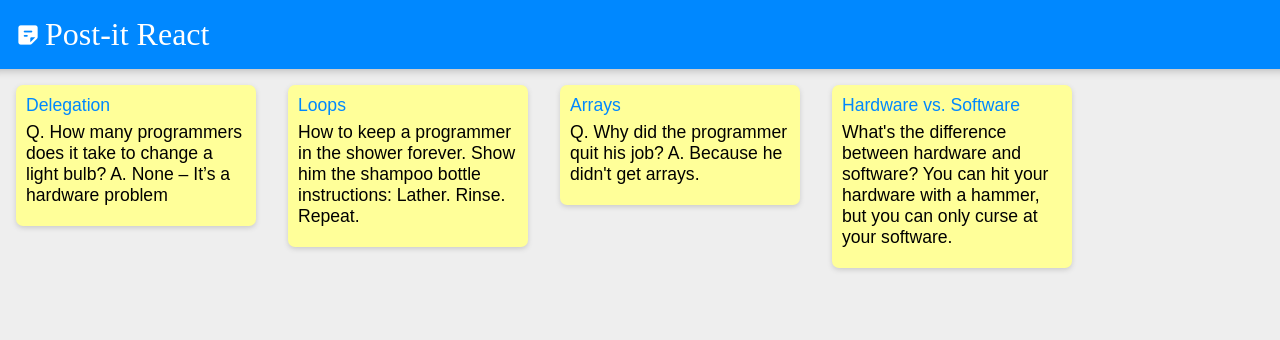
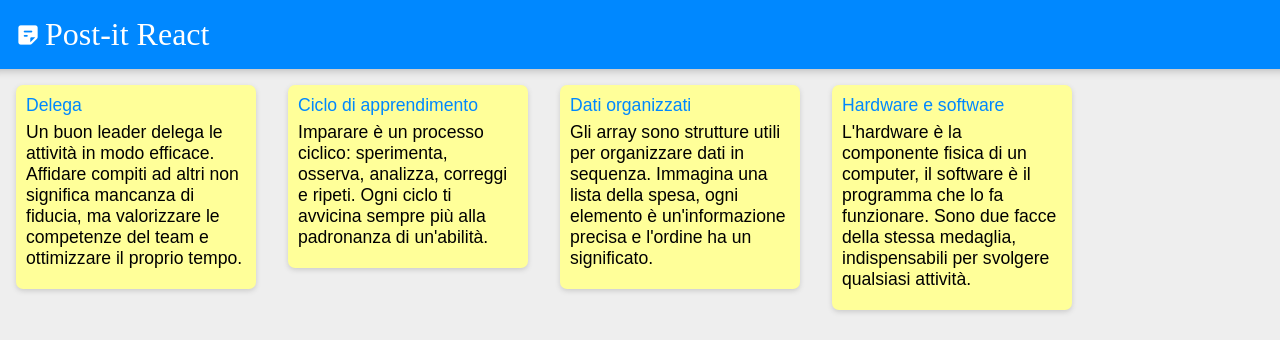
Before and after one commit to Devfrank94/post-it-react, a React (Create React App) app: page / in a window 1280 px wide. Shown: the top 340 px of the page. Built offline with nearby package versions, Linux system fonts and the light colour scheme; a web font is replaced by a local one.

Commit message:
add new info json

```diff
--- a/src/notes.js
+++ b/src/notes.js
@@ -1,28 +1,24 @@
 const notes = [
   {
-    key: 1,
-    title: "Delegation",
-    content:
-      "Q. How many programmers does it take to change a light bulb? A. None – It’s a hardware problem"
+    "key": 1,
+    "title": "Delega",
+    "content": "Un buon leader delega le attività in modo efficace. Affidare compiti ad altri non significa mancanza di fiducia, ma valorizzare le competenze del team e ottimizzare il proprio tempo."
   },
   {
-    key: 2,
-    title: "Loops",
-    content:
-      "How to keep a programmer in the shower forever. Show him the shampoo bottle instructions: Lather. Rinse. Repeat."
+    "key": 2,
+    "title": "Ciclo di apprendimento",
+    "content": "Imparare è un processo ciclico: sperimenta, osserva, analizza, correggi e ripeti. Ogni ciclo ti avvicina sempre più alla padronanza di un'abilità."
   },
   {
-    key: 3,
-    title: "Arrays",
-    content:
-      "Q. Why did the programmer quit his job? A. Because he didn't get arrays."
+    "key": 3,
+    "title": "Dati organizzati",
+    "content": "Gli array sono strutture utili per organizzare dati in sequenza. Immagina una lista della spesa, ogni elemento è un'informazione precisa e l'ordine ha un significato."
   },
   {
-    key: 4,
-    title: "Hardware vs. Software",
-    content:
-      "What's the difference between hardware and software? You can hit your hardware with a hammer, but you can only curse at your software."
+    "key": 4,
+    "title": "Hardware e software",
+    "content": "L'hardware è la componente fisica di un computer, il software è il programma che lo fa funzionare. Sono due facce della stessa medaglia, indispensabili per svolgere qualsiasi attività."
   }
-];
+]
 
 export default notes;
```
